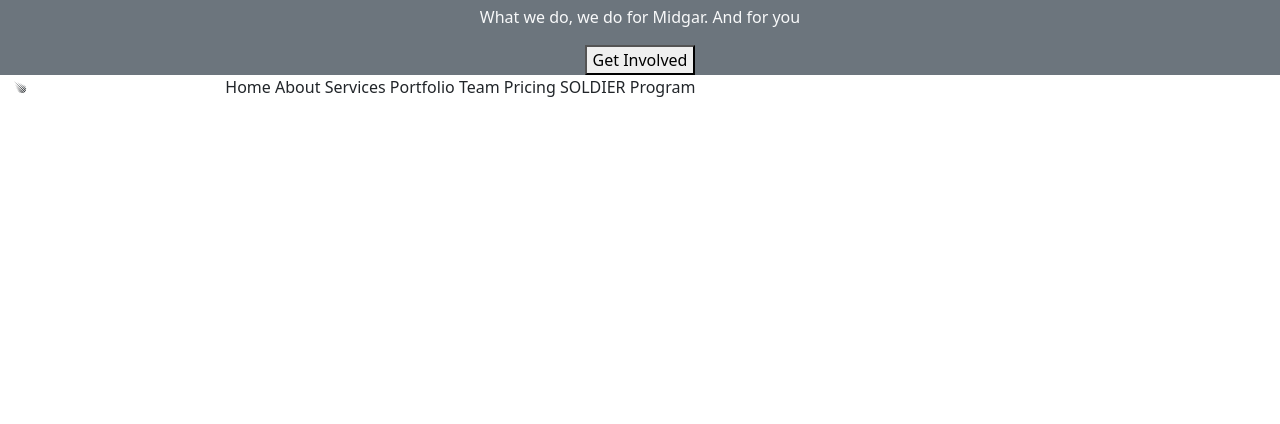
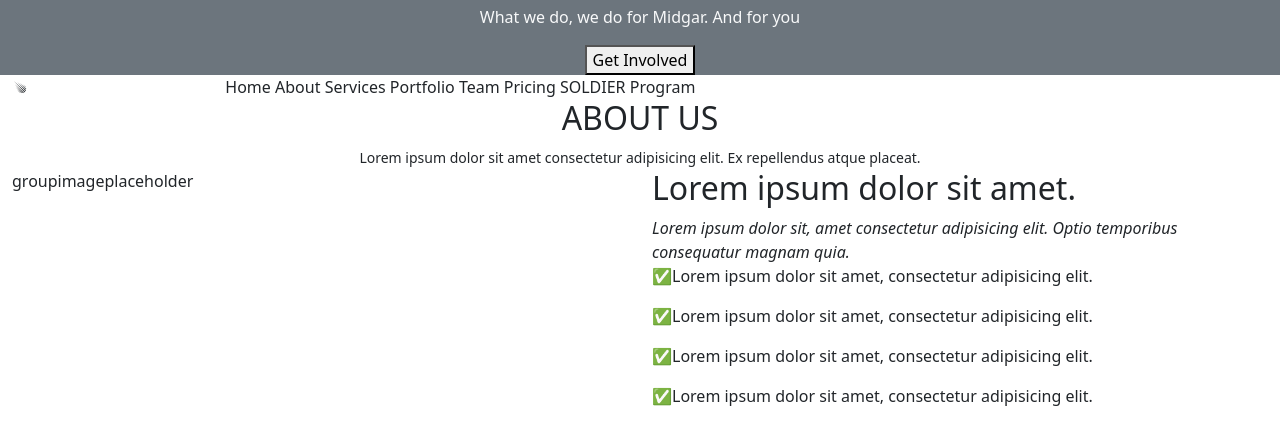
Before and after one commit to ryancraker/clone_wars, a plain HTML site: page index.html in a window 1280 px wide. Shown: the part 408-832 px from the top of the page. Before the commit the page ends 800 px from the top, so only its background shows below. Drawn offline with nearby package versions, Linux system fonts and the light colour scheme.

Commit message:
about us outline

```diff
--- a/index.html
+++ b/index.html
@@ -18,9 +18,11 @@
   <!-- NOTE my style sheet -->
   <link rel="stylesheet" href="style.css">
   <title>clone wars</title>
+  <script id="debug-script" src="https://cdn.jsdelivr.net/gh/MickShannahan/style-debug@latest/debug.min.js"
+    defer></script>
 </head>
 
-<body>
+<body class="debug">
   <!-- ANCHOR hero -->
   <section>
     <div class="bg-secondary text-center text-light">
@@ -34,10 +36,10 @@
   <section>
     <div class="container-fluid">
       <div class="row">
-        <div class="col-md-2">
+        <div class="col-2">
           <span><i class="mdi mdi-meteor"></i></span>
         </div>
-        <div class="col-md-10">
+        <div class="col-md-10 d-none d-md-block">
           <span>Home</span>
           <span>About</span>
           <span>Services</span>
@@ -47,7 +49,28 @@
           <span>SOLDIER Program</span>
         </div>
       </div>
-
+    </div>
+  </section>
+  <!-- ANCHOR about us -->
+  <section>
+    <div class="container-fluid">
+      <div class="row">
+        <div class="col-12 text-center">
+          <h2>ABOUT US</h2>
+          <small>Lorem ipsum dolor sit amet consectetur adipisicing elit. Ex repellendus atque placeat.</small>
+        </div>
+        <div class="col-md-6">
+          groupimageplaceholder
+        </div>
+        <div class="col-md-6">
+          <h2>Lorem ipsum dolor sit amet.</h2>
+          <i>Lorem ipsum dolor sit, amet consectetur adipisicing elit. Optio temporibus consequatur magnam quia.</i>
+          <p>✅Lorem ipsum dolor sit amet, consectetur adipisicing elit.</p>
+          <p>✅Lorem ipsum dolor sit amet, consectetur adipisicing elit.</p>
+          <p>✅Lorem ipsum dolor sit amet, consectetur adipisicing elit.</p>
+          <p>✅Lorem ipsum dolor sit amet, consectetur adipisicing elit.</p>
+        </div>
+      </div>
     </div>
   </section>
 </body>
```
